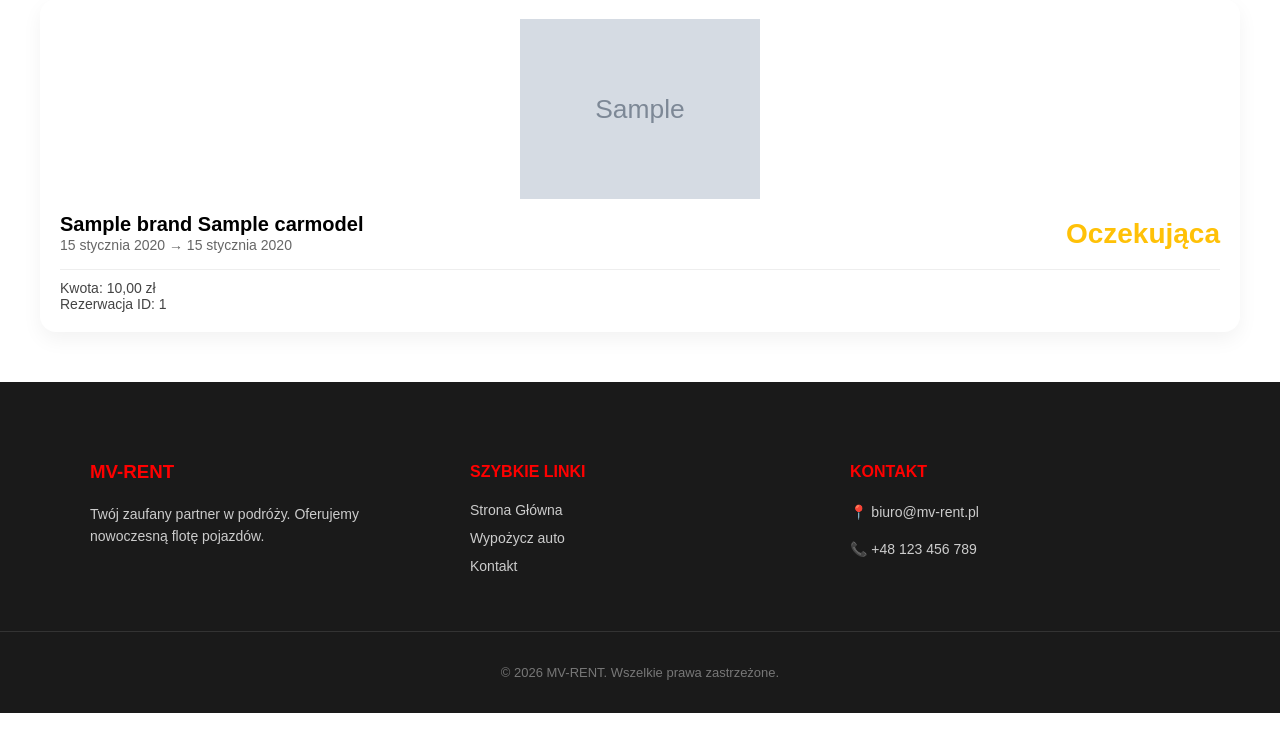
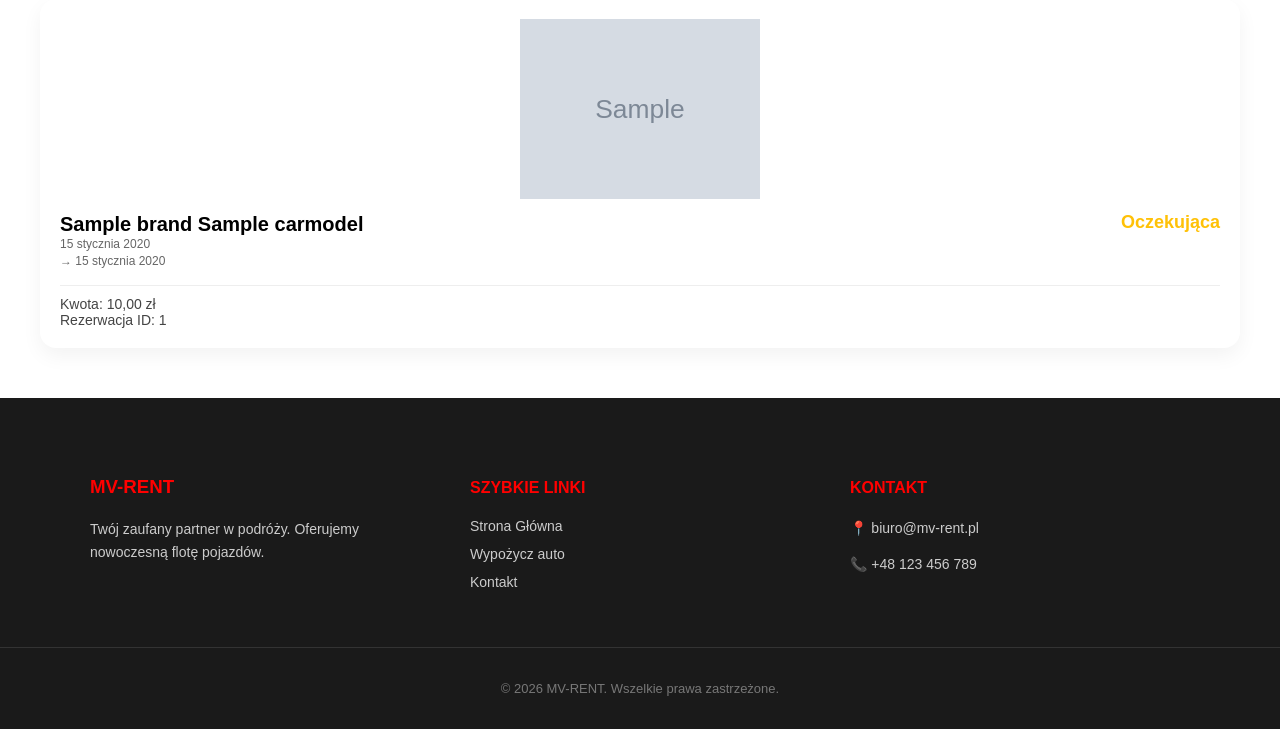
Before and after one commit to Kuba343/projektdjango, a Django app: page /rental-history/ in a window 1280 px wide. Shown: the part 188-917 px from the top of the page. Run offline with Django 5.2, Linux system fonts and the light colour scheme; a user stored in the database is signed in; tables that the repository leaves empty hold one stand-in row (values such as "Sample post"); grey boxes marked "Sample" are stand-in pictures; parts of the project's set-up code (start-up, migrations or seed data) failed here and were passed over.

Commit message:
poprawa rent history

```diff
--- a/strona/templates/rental_history.html
+++ b/strona/templates/rental_history.html
@@ -17,21 +17,23 @@
                       style="width: 100%; height: 180px; object-fit: contain; border-radius: 8px; margin-bottom: 10px; background-color: #white;">
                   {% endif %}
 
-                    <div class="branch-info-custom">
-                        <div>
-                            <span class="branch-city-name">{{ rental.car.model.brand.name }} {{ rental.car.model.name }}</span>
-                            <span class="branch-street-name">
-                                {{ rental.pickup_date }} → {{ rental.return_date }}
+                    <div class="branch-info-custom" style="align-items: flex-start; gap: 10px;">
+    <div style="min-width: 0; flex: 1;">
+        <span class="branch-city-name" style="white-space: nowrap; overflow: hidden; text-overflow: ellipsis;">
+            {{ rental.car.model.brand.name }} {{ rental.car.model.name }}
+        </span>
+        <span class="branch-street-name" style="display: block; font-size: 12px; line-height: 1.4;">
+            {{ rental.pickup_date }}<br>→ {{ rental.return_date }}
         </span>
     </div>
 
-                        <div class="branch-counter-box">
+    <div class="branch-counter-box" style="flex-shrink: 0; text-align: right; max-width: 40%;">
         <span class="count-number-custom
             {% if rental.status.name == 'Opłacona' %}count-green-custom
             {% elif rental.status.name == 'Oczekująca' %}count-yellow-custom
             {% elif rental.status.name == 'Anulowana' %}count-red-custom
-                                {% else %}count-blue-custom{% endif %}
-                            ">
+            {% else %}count-blue-custom{% endif %}"
+            style="font-size: 18px; display: block; word-wrap: break-word; line-height: 1.1;">
             {{ rental.status.name }}
         </span>
     </div>
```
Lines whose indentation alone changed are shown as unchanged.
